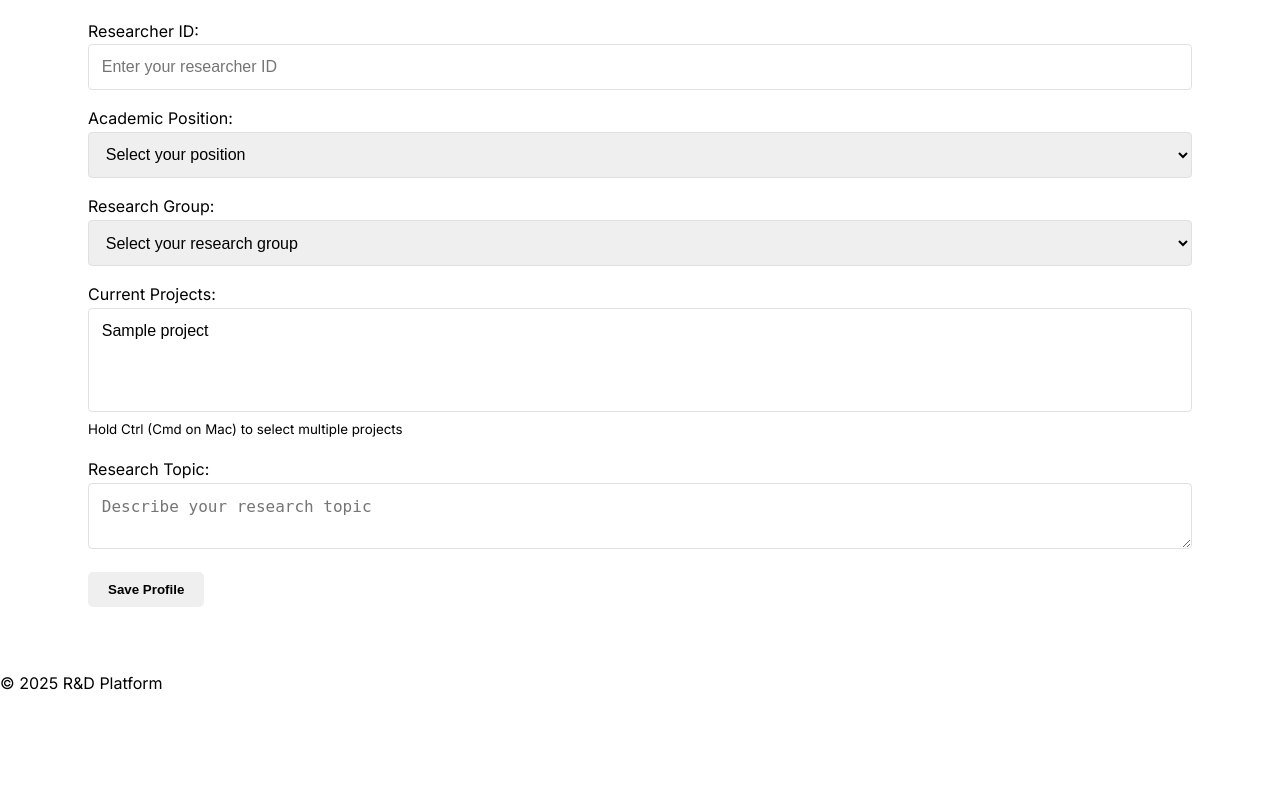
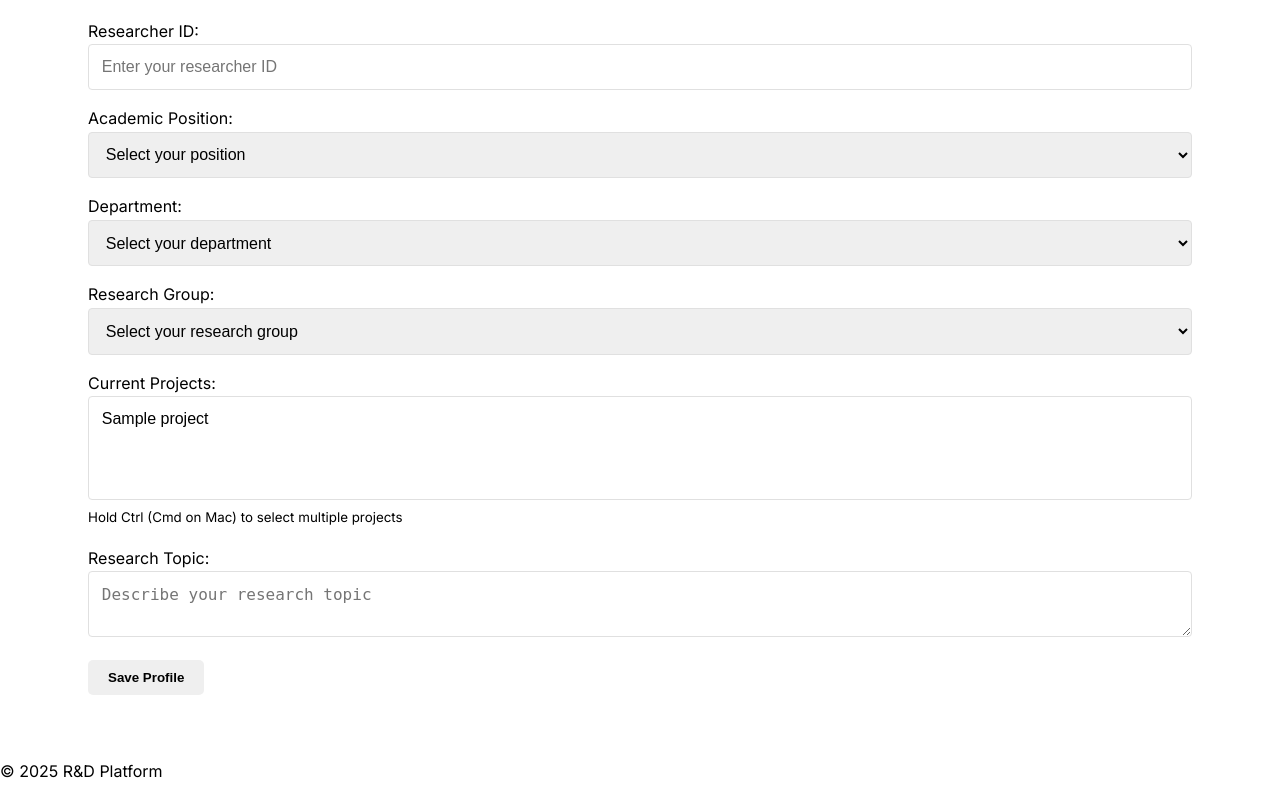
Before and after one commit to rah1809/webdiv-project-, a Flask app: page /research-profile in a window 1280 px wide. Shown: the part 170-955 px from the top of the page. Before the commit the page ends 860 px from the top, so only its background shows below. Run offline with Flask 3, Linux system fonts and the light colour scheme; the visitor is signed in with stand-in values (Sample User, id 1); a database or web service that is not in the repository returns one stand-in record (values such as "Sample title").

Commit message:
Added department
Added Department to researcher profile

```diff
--- a/templates/research-profile.html
+++ b/templates/research-profile.html
@@ -21,6 +21,19 @@
           <option value="phd">PhD Student</option>
           <option value="postdoc">Postdoc</option>
           <option value="professor">Professor</option>
+        </select>
+      </div>
+
+      <div class="form-group">
+        <label for="department">Department:</label>
+        <select id="department" name="department" required>
+          <option value="" disabled selected>Select your department</option>
+          <option value="data_science">Data Science</option>
+          <option value="marketing">Marketing</option>
+          <option value="tourism">Tourism</option>
+          <option value="computer_science">Computer Science</option>
+          <option value="business">Business Administration</option>
+          <option value="economics">Economics</option>
         </select>
       </div>
 
```
